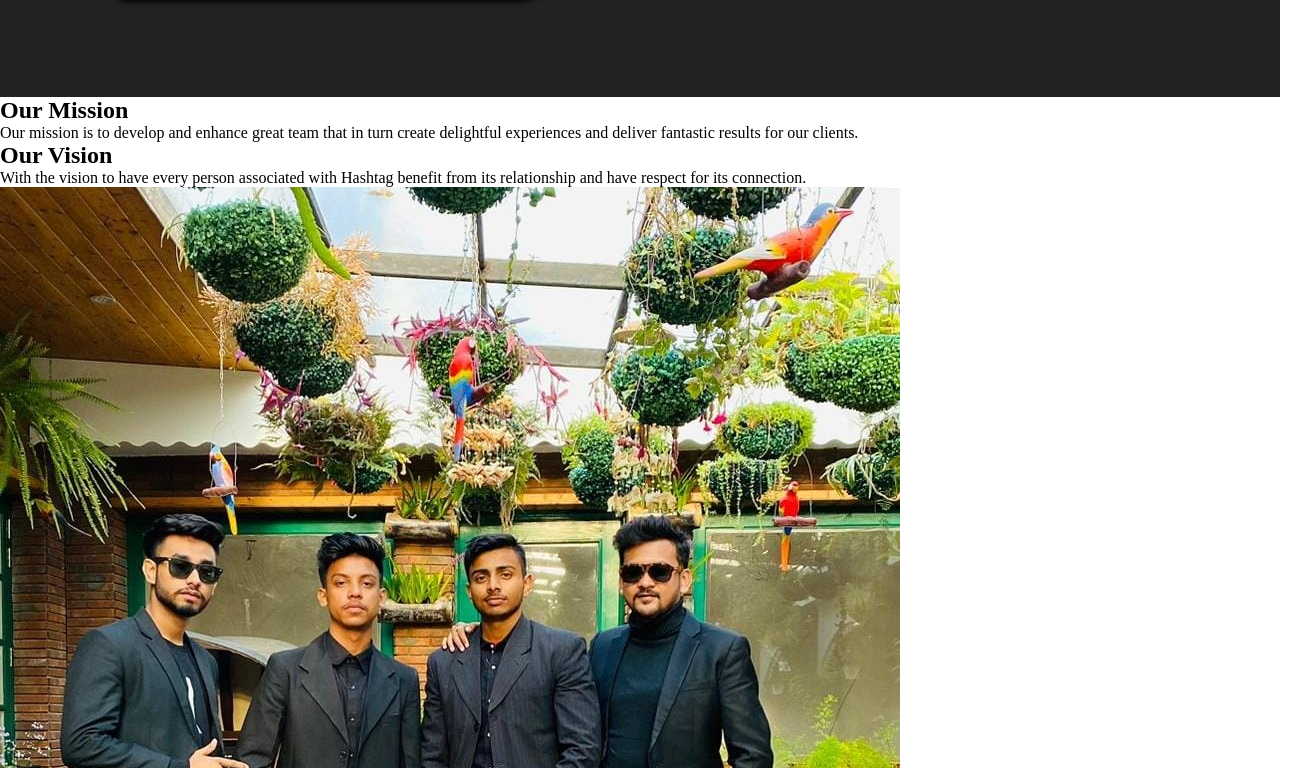
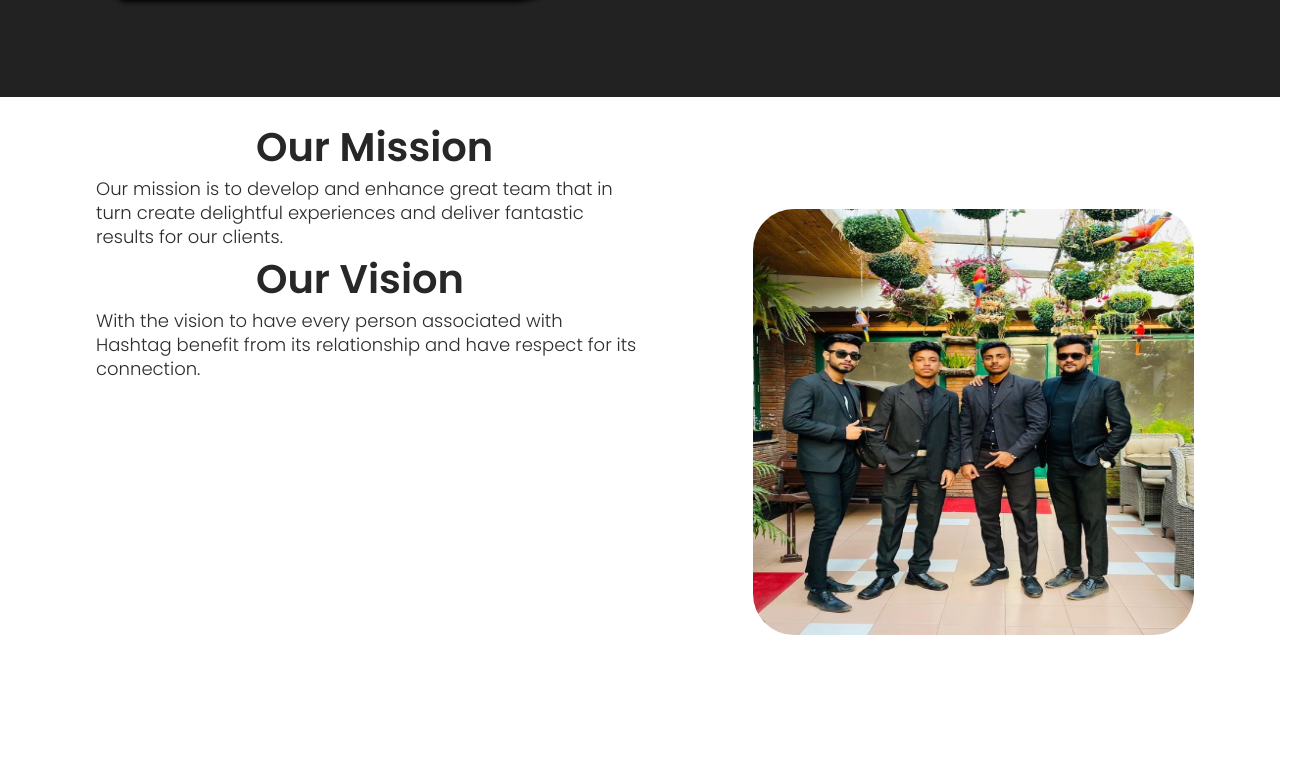
Before and after one commit to kundusamrat08/Gem_global_event, a plain HTML site: page index.html in a window 1280 px wide. Shown: the part 1552-2320 px from the top of the page, 1306 px wide, since content can reach past the window. Drawn offline with Linux system fonts and the light colour scheme.

Commit message:
styling: styles.css

```diff
--- a/style.css
+++ b/style.css
@@ -117,3 +117,33 @@ display: flex;
     .aboutushead span{
         color: gold;
     }
+.content{
+
+    display: flex;
+margin-left: -14rem;
+}
+.mission_img img{
+    width: 69%;
+    height: 55%;
+    margin: 7rem;
+    border-radius: 41px;
+}
+.mission h1{
+    color: rgb(39, 39, 39);
+    font-family: 'Poppins', sans-serif;
+    /* font-weight: bolder; */
+    font-size: 40px;
+    font-weight: 2px;
+    margin-left: 30rem;
+}
+.mission p{
+    font-family: 'Poppins', sans-serif;
+      /* font-weight: bolder; */
+      font-size: large;
+      line-height: 1.5rem;
+      color: rgb(45, 44, 44);
+      margin-left: 20rem;
+}
+.mission{
+    margin-top: 20px;
+}
```
